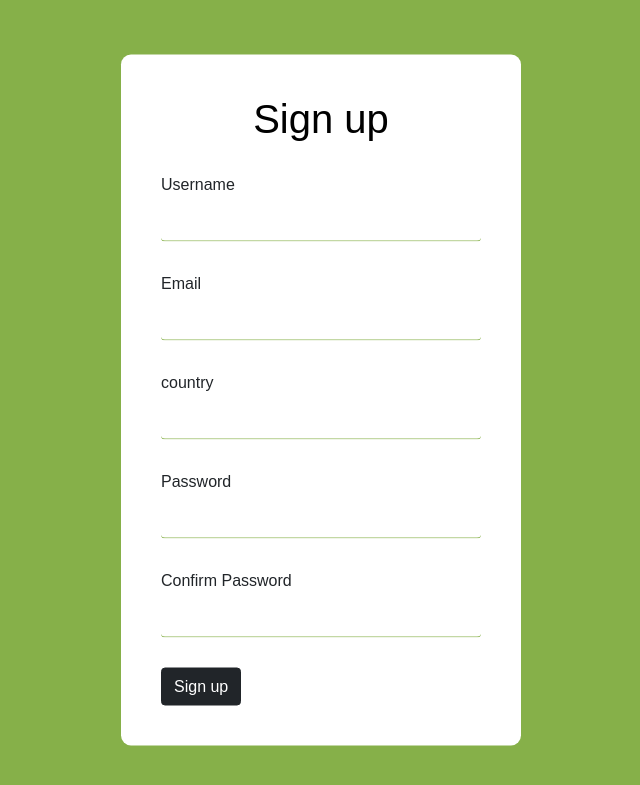
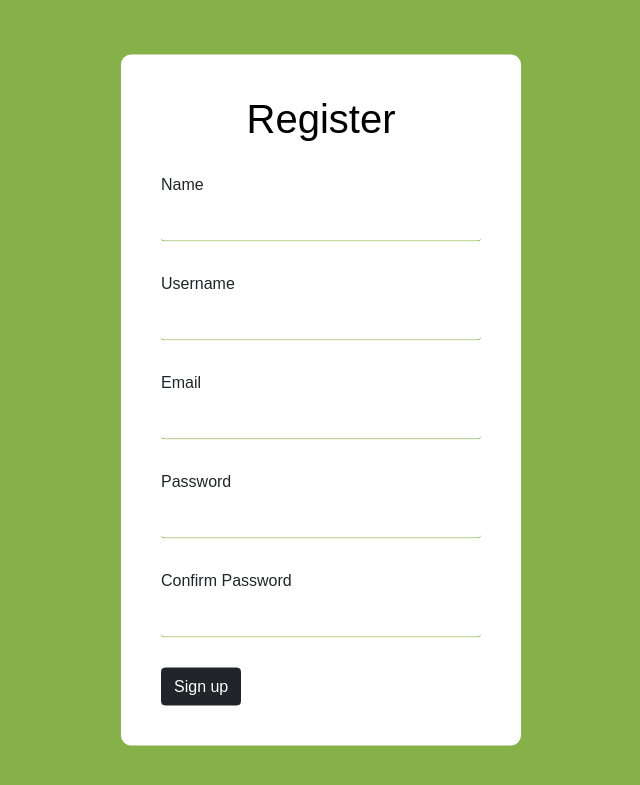
Before and after one commit to collins-isiwu/Dusk-FlaskApp, a Flask app: template templates/register.html in a window 1280 px wide. Shown: the top 785 px of the page, without its empty margins (319-959 px from the left). Run offline with Flask 2, Linux system fonts and the light colour scheme; the template is opened without the code that fills it: values that come from a table or form of the project are taken from there, others are empty; some libraries are stand-ins or nearby versions.

Commit message:
commit before submission

```diff
--- a/MySQL.session.sql
+++ /dev/null
@@ -1 +0,0 @@
-SELECT * FROM users;
--- a/app.py
+++ b/app.py
@@ -1,10 +1,8 @@
-from flask import Flask, flash, redirect, render_template, url_for, request, session, logging
+from flask import Flask, flash, redirect, render_template, url_for, request, session
 from flask_session import Session
-from tempfile import mkdtemp
 from passlib.hash import sha256_crypt
 from flask_mysqldb import MySQL
 from helpers import login_required, RegisterForm
-import json
 
 
 # Configure application
@@ -45,13 +43,15 @@ def index():
 def webapp():
     return render_template("timer.html")
 
-@app.route('/stat', methods=['POST'])
+
+'''@app.route('/stat', methods=['POST'])
 @login_required
 def stat():
     output = request.get_json()
     result = json.loads(output) #this converts the json output to a python dictionary
     print(result) # Printing the new dictionary
-    return result
+    return result   '''
+
 
 @app.route("/login", methods=["GET", "POST"])
 def login():
@@ -100,18 +100,13 @@ def login():
     return render_template('login.html')
 
 
-
-
-
-@app.route("/signup", methods=['GET', 'POST'])
+@app.route("/register", methods=['GET', 'POST'])
 def register():
     form = RegisterForm(request.form)
     if request.method == 'POST' and form.validate():
         name = form.name.data
         email = form.email.data
         username = form.username.data
-        city = form.city.data
-        country = form.country.data
         password = sha256_crypt.encrypt(str(form.password.data))
 
         # Store data in SQL
@@ -131,7 +126,7 @@ def register():
             return render_template('register.html', error=error, form=form)
 
         # Insert the data provided by the new user
-        cur.execute("INSERT INTO users(name, email, username, city, country, password) VALUES(%s, %s, %s, %s, %s, %s)", (name, email, username, city, country, password))
+        cur.execute("INSERT INTO users(name, email, username, password) VALUES(%s, %s, %s, %s)", (name, email, username, password))
 
         #commit to DB
         mysql.connection.commit()
@@ -144,6 +139,7 @@ def register():
         return redirect(url_for('login'))
     return render_template('register.html', form=form)
 
+
 @app.route("/logout")
 @login_required
 def logout():
@@ -151,5 +147,6 @@ def logout():
     flash('You are now logged out', 'success')
     return redirect('/')
 
+
 if __name__ == '__main__':
     app.run(debug=True)
--- a/helpers.py
+++ b/helpers.py
@@ -1,9 +1,4 @@
-import os
-import requests
-import urllib.parse
-import re
-
-from flask import redirect, render_template, request, session, url_for, flash
+from flask import redirect,  session, url_for, flash
 from wtforms import Form, StringField, PasswordField, validators
 from functools import wraps
 
@@ -28,8 +23,6 @@ class RegisterForm(Form):
     name = StringField('Name', [validators.Length(min=1, max=50)])
     username = StringField('Username', [validators.Length(min=4, max=25)])
     email = StringField('Email', [validators.Length(min=6, max=50)])
-    city = StringField('city', [validators.Length(min=1, max=50)])
-    country = StringField('country', [validators.Length(min=1, max=50)])
     password = PasswordField('Password', [
         validators.DataRequired(),
         validators.Length(min=6, max=50),
--- a/templates/Includes/_navbar.html
+++ b/templates/Includes/_navbar.html
@@ -24,7 +24,7 @@
                         <a href="/login" class="nav-link text-dark">login</a>
                     </li>
                 </ul>
-                    <a href="/signup"><button type="button" class="btn btn-outline-dark mx-sm-3">Try for Free</button></a>
+                    <a href="/register"><button type="button" class="btn btn-outline-dark mx-sm-3">Try for Free</button></a>
             </div>
         </div>
     </nav>
--- a/templates/index.html
+++ b/templates/index.html
@@ -14,7 +14,7 @@
                 <div>
                     <h1>An online Pomodoro Timer to boost your productivity</h1>
                     <p class="lead my-4">DUSK is a customizable pomodoro timer that works on desktop & mobile browser. The aim of this app is to help you focus on any task you are working on, such as study, writing, or coding.</p>
-                    <a href="/signup"><button class="btn btn-dark btn-lg">Get Started</button></a>
+                    <a href="/register"><button class="btn btn-dark btn-lg">Get Started</button></a>
                 </div>
                 <img class="img-fluid w-50 d-none d-sm-block" src="/static/svg/devfocus1.svg" alt="focus">
             </div>
--- a/templates/register.html
+++ b/templates/register.html
@@ -6,10 +6,15 @@
 
 {% block main %}
 <div class="login-box">
-<h1>Sign up</h1>
 <link rel="stylesheet" href="{{ url_for('static', filename='css/login.css') }}">
 {% from "includes/_formhelpers.html" import render_field %}
-   <form action="/register" method="post">
+<h1>Register</h1>
+   <form action="/register" method="POST">
+      <div class="user-box">
+         <div class="form-group">
+            {{render_field(form.name, class="form-control")}}
+         </div>
+      </div>
       <div class="user-box">
          <div class="form-group">
             {{render_field(form.username, class="form-control")}}
@@ -22,11 +27,6 @@
       </div>
       <div class="user-box">
          <div class="form-group">
-            {{render_field(form.country, class="form-control")}}
-         </div>
-      </div>
-      <div class="user-box">
-         <div class="form-group">
             {{render_field(form.password, class="form-control")}}
          </div>
       </div>
@@ -35,7 +35,7 @@
             {{render_field(form.confirm, class="form-control")}}
          </div>
       </div>
-      <button class="btn btn-dark" type="submit">Sign up</button>
+      <button class="btn btn-dark" type="submit" value="Submit">Sign up</button>
     </form>
 </div>
 {% endblock %}
--- a/templates/timer.html
+++ b/templates/timer.html
@@ -11,8 +11,8 @@
         <div class="container qwerty">
             <div class="logo">DUSK</div>
             <ul class="nav">
-                <li><button type="button" class="btn btn-outline-dark mx-1"><i class="uirou fa-solid fa-chart-bar"></i>Report</button></li>
-                <li><button type="button" data-bs-toggle="modal" data-bs-target="#settings" class="btn btn-outline-dark mx-2"><i class="uirou fa-solid fa-gear"></i>Settings</button></li>
+                <!--<li><button type="button" class="btn btn-outline-dark mx-1"><i class="uirou fa-solid fa-chart-bar"></i>Report</button></li>
+                <li><button type="button" data-bs-toggle="modal" data-bs-target="#settings" class="btn btn-outline-dark mx-2"><i class="uirou fa-solid fa-gear"></i>Settings</button></li> -->
                 <li><button type="button" data-bs-toggle="modal" data-bs-target="#profile" class="btn btn-outline-dark"><i class="uirou fa-solid fa-user"></i></button></li>
             </ul>
         </div>
@@ -206,7 +206,7 @@
         </div>
         <div class="modal-body profile">
             <!--<div><button type="button" class="btn btn-secondary" data-bs-toggle="modal" data-bs-target="#profileastronaut"><i class="fa-solid fa-user-astronaut"></i>Profile</button></div>-->
-            <div><a href="/logout"><button type="button" class="btn btn-outline-dark mx-sm-3"><i class="fa-solid fa-right-from-bracket"></i>Try for Free</button></a></div>
+            <div><a href="/logout"><button type="button" class="btn btn-outline-dark mx-sm-3"><i class="fa-solid fa-right-from-bracket"></i>Logout</button></a></div>
         </div>
       </div>
     </div>
```
Also changed, not shown: requirements.txt (+6 -2 lines), package-lock.json (deleted), 3 other files.
